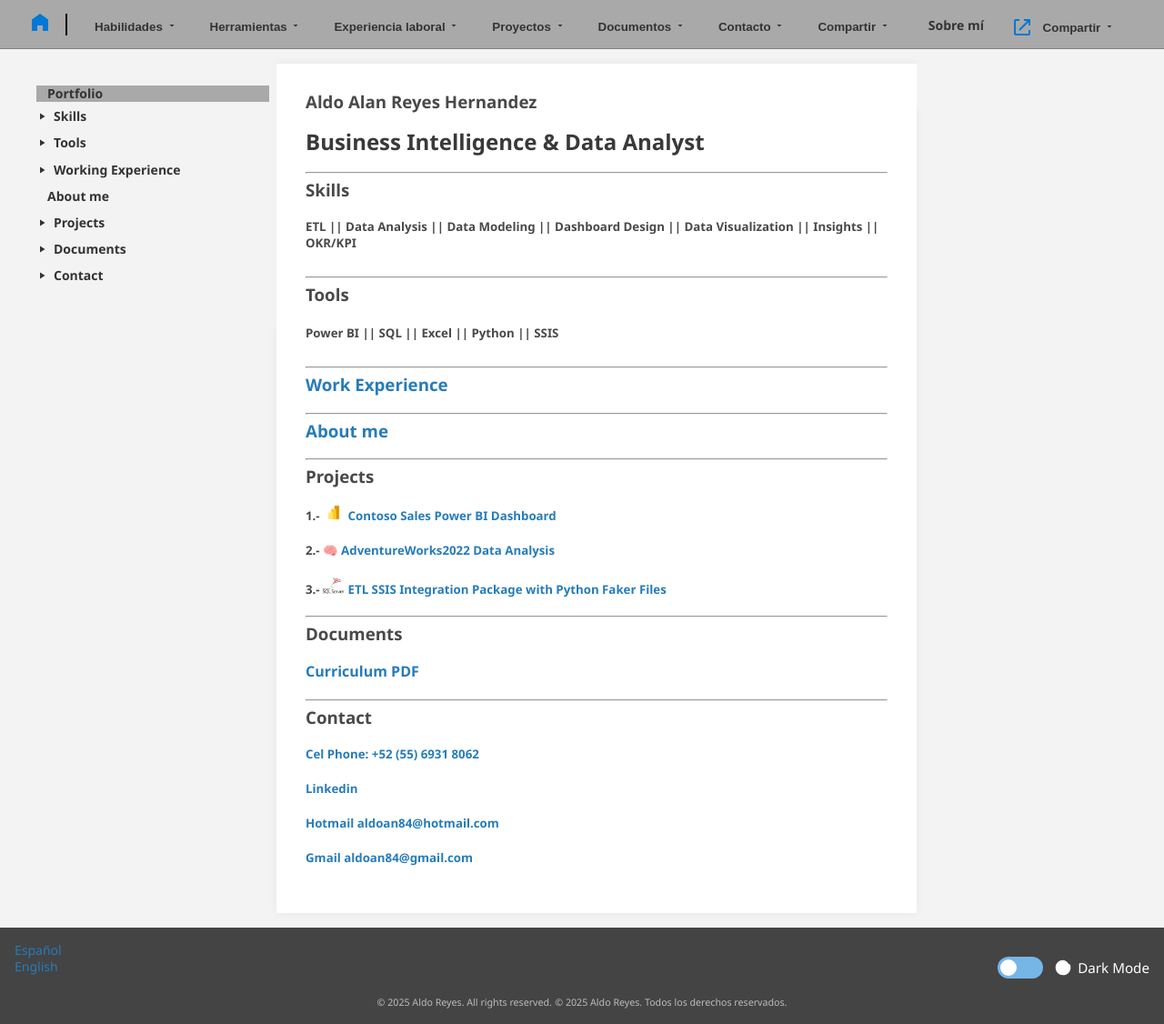
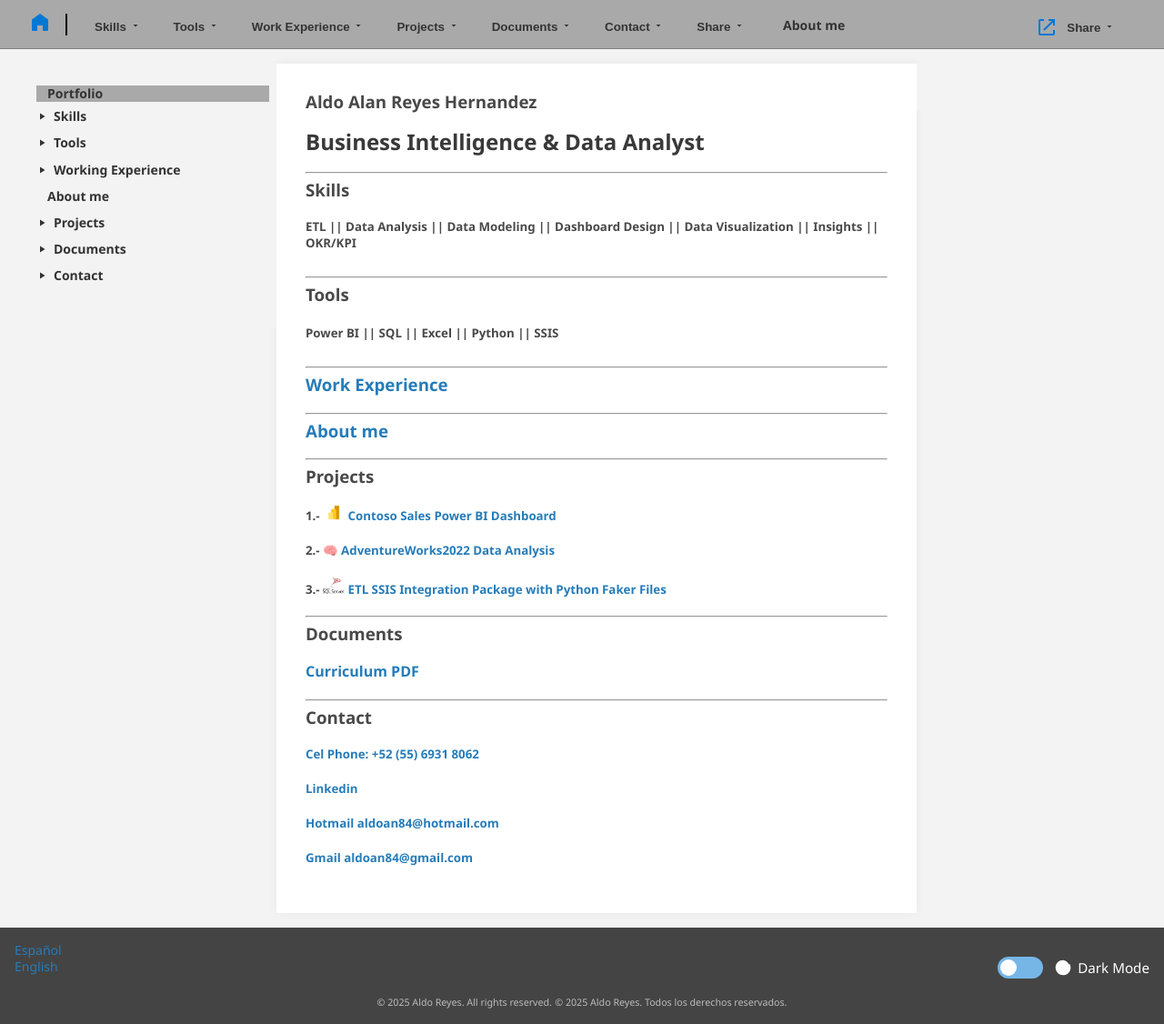
Before and after one commit to AldoReyes84/AldoReyes.github.io, a Jekyll site: the page built from README.md, in a window 1280 px wide and 1126 px high. Shown: the whole window at 91% size. Built offline with Jekyll 4.4.1, drawn with Linux system fonts in a browser that asks for light colours; our own code applies the rules of GitHub Pages for plain Markdown files; some of the changed lines change nothing that is shown.

Commit message:
switch spanish to english

```diff
--- a/_includes/header.html
+++ b/_includes/header.html
@@ -1,4 +1,4 @@
-{% assign lang = page.lang | default: 'es' %}
+{% assign lang = page.lang | default: 'en' %}
 
 
 
```
